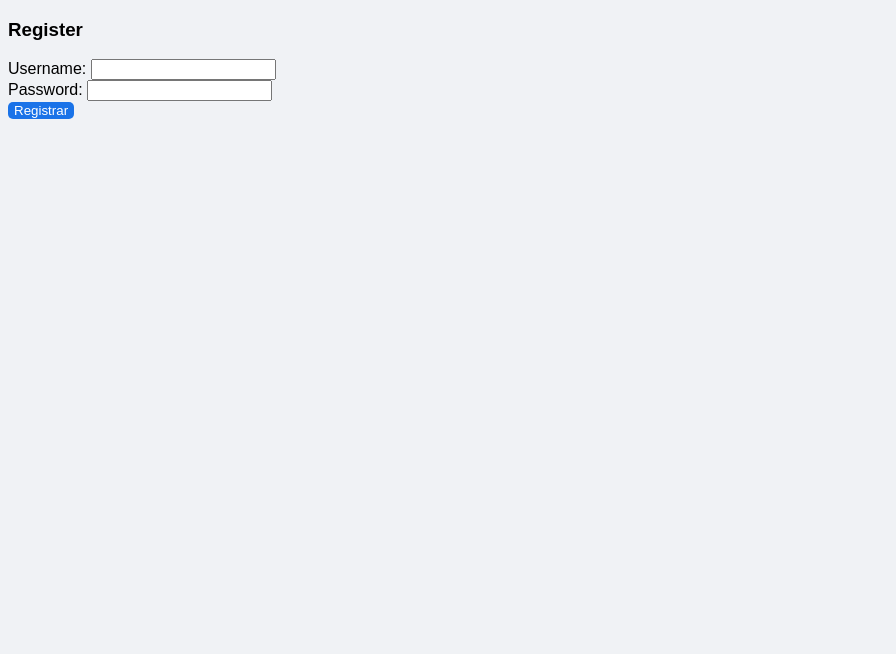
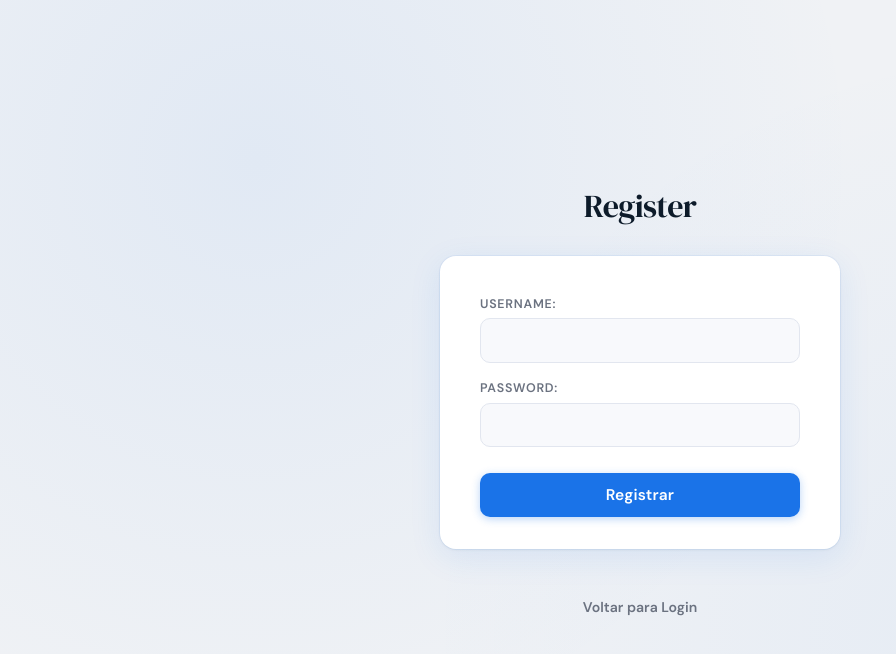
Before and after one commit to Marcosssrf/ProvaMax, a plain HTML site: page register.html in a window 1280 px wide. Shown: the whole page, without its empty margins (0-896 px from the left). Drawn offline with Linux system fonts and the light colour scheme.

Commit message:
css bonito

```diff
--- a/register.html
+++ b/register.html
@@ -18,6 +18,7 @@
         <button type="submit">Registrar</button>
     </form>
     <p id="result"></p>
+    <a href="index.html">Voltar para Login</a>
 <script src="script.js"></script>
 </body>
 </html>
--- a/script.js
+++ b/script.js
@@ -20,12 +20,16 @@ async function login(event) {
         return;
     }
 
+    const resultEl = document.querySelector("p#result, p#erro");
+
     if (response.ok) {
         const data = await response.json();
-        document.getElementById("result").textContent = `Bem-vindo, ${data.username}!`;
+        resultEl.id = "result";
+        resultEl.textContent = `Bem-vindo, ${data.username}!`;
     } else {
         const errorData = await response.json();
-        document.getElementById("result").textContent = `Erro: ${errorData.erro}`;
+        resultEl.id = "erro";
+        resultEl.textContent = `Erro: ${errorData.erro}`;
     }
 }
 
@@ -55,6 +59,8 @@ async function register(event) {
         window.location.href = "index.html";
     } else {
         const errorData = await response.json();
-        document.getElementById("result").textContent = `Erro: ${errorData.erro}`;
+        const resultEl = document.querySelector("p#result, p#erro");
+        resultEl.id = "erro";
+        resultEl.textContent = `Erro: ${errorData.erro}`;
     }
 }
--- a/styles.css
+++ b/styles.css
@@ -1,16 +1,170 @@
+@import url('https://fonts.googleapis.com/css2?family=DM+Sans:wght@400;500;600&family=DM+Serif+Display&display=swap');
+
+/* ── Reset & Base ── */
+*, *::before, *::after {
+  box-sizing: border-box;
+  margin: 0;
+  padding: 0;
+}
+
 body {
   background-color: #f0f2f5;
-    font-family: Arial, sans-serif;
+  font-family: 'DM Sans', sans-serif;
+  min-height: 100vh;
+  display: flex;
+  flex-direction: column;
+  align-items: center;
+  justify-content: center;
+  padding: 1.5rem;
+  background-image:
+    radial-gradient(circle at 20% 20%, rgba(26, 115, 232, 0.07) 0%, transparent 50%),
+    radial-gradient(circle at 80% 80%, rgba(26, 115, 232, 0.05) 0%, transparent 50%);
 }
 
+@keyframes fadeUp {
+  from { opacity: 0; transform: translateY(18px); }
+  to   { opacity: 1; transform: translateY(0); }
+}
+
+/* ── Heading ── */
+h3 {
+  font-family: 'DM Serif Display', serif;
+  font-size: 2rem;
+  font-weight: 400;
+  color: #0d1b2a;
+  letter-spacing: -0.02em;
+  margin-bottom: 1.75rem;
+  text-align: center;
+  animation: fadeUp 0.45s 0.05s cubic-bezier(0.22, 1, 0.36, 1) both;
+}
+
+/* ── The card (form) ── */
+form {
+  background: #ffffff;
+  border-radius: 16px;
+  padding: 2.5rem 2.5rem 2rem;
+  box-shadow:
+    0 1px 3px rgba(0,0,0,0.06),
+    0 8px 32px rgba(26, 115, 232, 0.10),
+    0 0 0 1px rgba(26, 115, 232, 0.06);
+  width: 100%;
+  max-width: 400px;
+  display: flex;
+  flex-direction: column;
+  animation: fadeUp 0.45s cubic-bezier(0.22, 1, 0.36, 1) both;
+}
+
+/* ── Labels ── */
+label {
+  display: block;
+  font-size: 0.78rem;
+  font-weight: 600;
+  letter-spacing: 0.06em;
+  text-transform: uppercase;
+  color: #6b7280;
+  margin-bottom: 0.4rem;
+  margin-top: 1.1rem;
+}
+
+form label:first-of-type {
+  margin-top: 0;
+}
+
+/* ── Inputs ── */
+input[type="text"],
+input[type="password"] {
+  width: 100%;
+  padding: 0.7rem 1rem;
+  font-family: 'DM Sans', sans-serif;
+  font-size: 0.97rem;
+  color: #0d1b2a;
+  background: #f8f9fc;
+  border: 1.5px solid #e2e6ef;
+  border-radius: 10px;
+  outline: none;
+  transition: border-color 0.2s, box-shadow 0.2s, background 0.2s;
+}
+
+input[type="text"]:focus,
+input[type="password"]:focus {
+  background: #ffffff;
+  border-color: #1a73e8;
+  box-shadow: 0 0 0 3px rgba(26, 115, 232, 0.12);
+}
+
+/* Hide <br> tags visually — form is flex column already */
+br { display: none; }
+
+/* ── Button ── */
 button {
   background-color: #1a73e8;
-    color: white;
-    border-radius: 5px;
+  color: #ffffff;
+  font-family: 'DM Sans', sans-serif;
+  font-size: 0.97rem;
+  font-weight: 600;
+  letter-spacing: 0.01em;
   border: none;
+  border-radius: 10px;
+  padding: 0.78rem 1.5rem;
+  width: 100%;
+  margin-top: 1.6rem;
+  cursor: pointer;
+  transition: background-color 0.2s, transform 0.15s, box-shadow 0.2s;
+  box-shadow: 0 2px 8px rgba(26, 115, 232, 0.30);
 }
 
 button:hover {
   background-color: #1557b0;
+  transform: translateY(-1px);
+  box-shadow: 0 4px 16px rgba(26, 115, 232, 0.38);
   cursor: pointer;
 }
+
+button:active {
+  transform: translateY(0);
+  box-shadow: 0 1px 4px rgba(26, 115, 232, 0.25);
+}
+
+/* ── Result message ── */
+#result {
+  font-size: 0.87rem;
+  text-align: center;
+  color: #38a169;
+  min-height: 1.2em;
+  margin-top: 0.75rem;
+}
+
+#erro{
+    font-size: 0.87rem;
+  text-align: center;
+  color: #e53e3e;
+  min-height: 1.2em;
+  margin-top: 0.75rem;
+}
+
+/* ── Footer text & links ── */
+body > p,
+body > a {
+  text-align: center;
+  font-size: 0.88rem;
+  color: #6b7280;
+  margin-top: 1.25rem;
+  animation: fadeUp 0.45s 0.1s cubic-bezier(0.22, 1, 0.36, 1) both;
+}
+
+a {
+  color: #1a73e8;
+  text-decoration: none;
+  font-weight: 600;
+  transition: color 0.2s;
+}
+
+a:hover {
+  color: #1557b0;
+  text-decoration: underline;
+}
+
+/* ── Small screen ── */
+@media (max-width: 480px) {
+  form { padding: 2rem 1.5rem 1.5rem; }
+}
```
Also changed, not shown: backend/server.js (+5 -6 lines), index.html (+1 -1 lines). Lines whose indentation alone changed are shown as unchanged.
